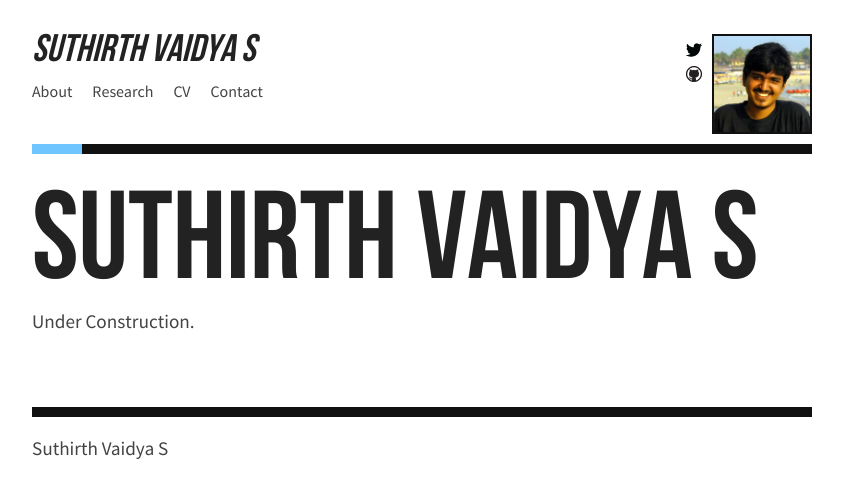
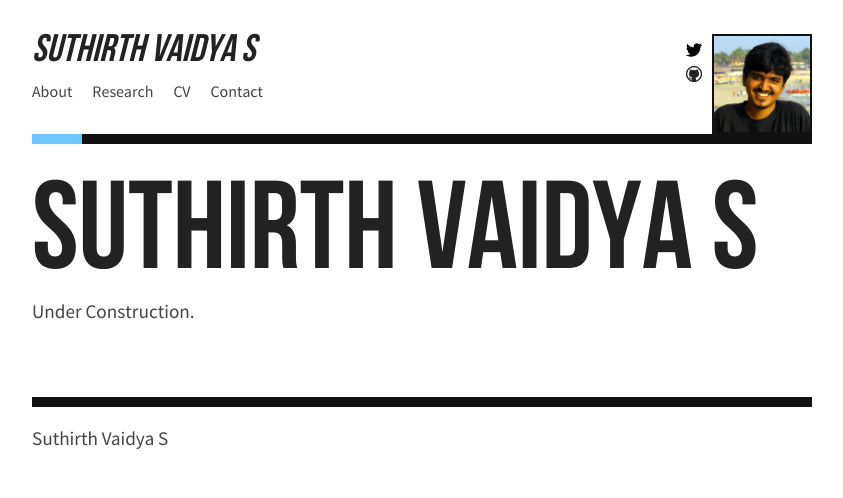
Before and after one commit to suthirth/suthirth.github.io, a Jekyll site: the page built from index.html, in a window 1280 px wide. Shown: the top 498 px of the page, without its empty margins (218-1061 px from the left). Built offline with Jekyll 4.4.1, drawn with Linux system fonts in a browser that asks for light colours; the list of posts is cut into pages by our own code.

Commit message:
Update mobile.css

```diff
--- a/css/mobile.css
+++ b/css/mobile.css
@@ -79,7 +79,7 @@ header nav ul {
   zoom: 1;
   list-style: none;
   padding: 0;
-  margin: 0 0 10px; }
+  margin: 20 0 10px; }
   header nav ul:before, header nav ul:after {
     content: "";
     display: table; }
```
